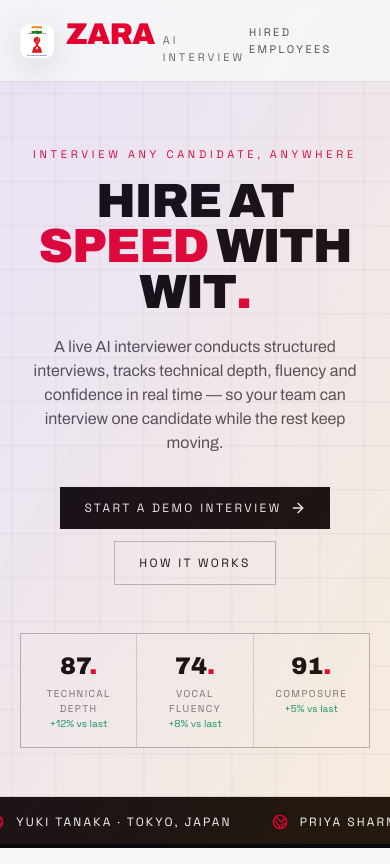
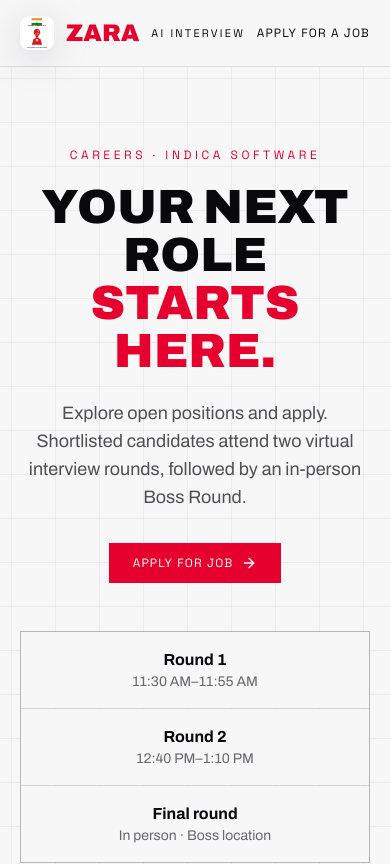
Before and after one commit to 18rajeshkumarg/ZARA-AI-INTERVIEWER, a React (Vite) app: page / in a window 390 px wide. Shown: the top 864 px of the page. Built offline with nearby package versions, Linux system fonts and the light colour scheme.

Commit message:
Update candidate application and interview flow

```diff
--- a/src/App.tsx
+++ b/src/App.tsx
@@ -1,98 +1,5 @@
-import { useState } from 'react'
 import Landing from './components/Landing'
-import InterviewRoom, { type AnswerRecord } from './components/InterviewRoom'
-import FinalRound from './components/FinalRound'
-import Report from './components/Report'
-import { provisionStorage } from './lib/capture'
-
-// Flow: landing → screening round (online) → real interview (online)
-//       → final round is offline one-on-one → report.
-type Stage = 'landing' | 'screening' | 'final' | 'offline' | 'report'
 
 export default function App() {
-  const [stage, setStage] = useState<Stage>('landing')
-  const [roleIdx, setRoleIdx] = useState(0)
-  const [screeningAnswers, setScreeningAnswers] = useState<AnswerRecord[]>([])
-  const [answers, setAnswers] = useState<AnswerRecord[]>([])
-
-  const scrollTop = () => {
-    if (typeof window !== 'undefined') window.scrollTo(0, 0)
-  }
-
-  const start = async (role: number) => {
-    setRoleIdx(role)
-    setScreeningAnswers([])
-    setAnswers([])
-    // Provision the Human_Detection folder silently. The very first run opens
-    // the one-time folder picker (inside this click); afterwards it restores
-    // automatically so the candidate never sees a prompt again.
-    await provisionStorage()
-    setStage('screening')
-    scrollTop()
-  }
-
-  const goHome = () => {
-    setStage('landing')
-    setScreeningAnswers([])
-    setAnswers([])
-    scrollTop()
-  }
-
-  return (
-    <>
-      {stage === 'landing' && <Landing onStart={start} />}
-
-      {stage === 'screening' && (
-        <InterviewRoom
-          roleIdx={roleIdx}
-          round="screening"
-          onExit={goHome}
-          onHome={goHome}
-          onFinish={(a) => {
-            // Keep the screening answers so the final report covers both
-            // online rounds, then proceed to the real interview.
-            setScreeningAnswers(a)
-            setStage('final')
-            scrollTop()
-          }}
-        />
-      )}
-
-      {stage === 'final' && (
-        <InterviewRoom
-          roleIdx={roleIdx}
-          round="final"
-          onExit={goHome}
-          onHome={goHome}
-          onFinish={(a) => {
-            // Real interview done — combine both online rounds for the report
-            // and announce the offline final round.
-            setAnswers([...screeningAnswers, ...a])
-            setStage('offline')
-            scrollTop()
-          }}
-        />
-      )}
-
-      {stage === 'offline' && (
-        <FinalRound
-          roleIdx={roleIdx}
-          onContinue={() => {
-            setStage('report')
-            scrollTop()
-          }}
-          onHome={goHome}
-        />
-      )}
-
-      {stage === 'report' && (
-        <Report
-          roleIdx={roleIdx}
-          answers={answers}
-          onRestart={goHome}
-          onHome={goHome}
-        />
-      )}
-    </>
-  )
+  return <Landing />
 }
--- a/src/components/Landing.tsx
+++ b/src/components/Landing.tsx
@@ -1,256 +1,93 @@
 import { useState } from 'react'
-import { motion } from 'framer-motion'
-import { ArrowRight, Globe2, Mic, BrainCircuit, LineChart, ChevronDown } from 'lucide-react'
-import { candidates, roles } from '../lib/interview'
+import { ArrowRight, CalendarDays, Download, MapPin } from 'lucide-react'
 
 const brandLogo = `${import.meta.env.BASE_URL}indicasoftware-logo.svg`
-
+const companyUrl = 'https://18rajeshkumarg.github.io/indicasoftware/'
+const roles = [
+  'Full Stack Developer + Integrations', 'Admin/Audit Manager', 'AI Automations', 'AI Developer',
+  'Android/IOS Developer', 'Voice/Non-Voice Process', 'Sales & Marketing', 'HR',
+  'Recruiter & Consulting Team', 'Onboarding Process Team', 'Customer Support Representative',
+]
 const faqs = [
-  {
-    q: 'How does the AI interviewer work?',
-    a: 'It conducts a structured conversation — asking a calibrated question, adapting follow-ups to each candidate, and probing for evidence. Speech is transcribed live, scored against your role, and every score links back to the exact answer that produced it.',
-  },
-  {
-    q: 'Which candidates can I interview?',
-    a: 'Anyone, anywhere. Each candidate runs in their own localised session (language and timezone aware), so you can interview a candidate in Lagos, Tokyo or Buenos Aires while your team works in New York — without timezone maths or language barriers.',
-  },
-  {
-    q: 'What does the AI actually measure?',
-    a: 'Four live dimensions: structure (logical flow of an answer), technical vocabulary (domain keyword coverage), vocal fluency (pace and filler detection), and confidence (certainty and hedging language). The final report combines them into a comparable score with per-answer feedback.',
-  },
-  {
-    q: 'How is my hiring data handled?',
-    a: 'Demo data is generated on the fly and nothing is stored. In a production deployment, answers are processed per-session, encrypted in transit and at rest, and retained only for the interviews your organisation explicitly keeps.',
-  },
-  {
-    q: 'Can I interview for multiple roles?',
-    a: 'Yes — each role ships with its own calibrated question bank, keyword tracker and scorecard rubric. Pick a role, interview in parallel, and compare candidates on the same dimensions.',
-  },
+  ['Which roles are open?', 'Applications are open for the 11 roles listed above. Select a role to read its application form.'],
+  ['How does the interview process work?', 'After applying, the candidate screen shows the planned next-day schedule: Round 1 from 11:30 AM to 11:55 AM and Round 2 from 12:40 PM to 1:10 PM (India time). Both rounds are virtual.'],
+  ['Where is my Zoom link?', 'A Zoom meeting must be created by the hiring team. This site currently has no Zoom host integration, so it cannot create or send a real meeting link. The schedule screen indicates when a host link is required.'],
+  ['Is face verification enabled?', 'The project includes a people detector for video, but it does not verify a person’s face or identity. Identity verification is not enabled in this application flow.'],
+  ['What happens after both virtual rounds?', 'Candidates who advance can message the hiring team on WhatsApp to arrange the in-person Boss Round at the boss location. The location is shared by the hiring team.'],
+  ['Who receives my application?', 'This static website has no application server or recruiter notification integration. The candidate details can be downloaded as a text file from the confirmation screen; submitting does not send them to the hiring team.'],
 ]
-
-function Faq({ q, a }: { q: string; a: string }) {
+type Candidate = { name: string; experience: string; location: string; details: string }
+const initial: Candidate = { name: '', experience: '', location: '', details: '' }
+function tomorrow() {
+  const date = new Date()
+  date.setDate(date.getDate() + 1)
+  return date.toLocaleDateString('en-IN', { weekday: 'long', year: 'numeric', month: 'long', day: 'numeric', timeZone: 'Asia/Kolkata' })
+}
+function Faq({ question, answer }: { question: string; answer: string }) {
   const [open, setOpen] = useState(false)
-  return (
-    <div className="border border-ink/20 bg-paper">
-      <button
-        onClick={() => setOpen((o) => !o)}
-        className="flex w-full items-center justify-between gap-3 px-5 py-4 text-left"
-      >
-        <span className="text-sm font-bold leading-snug">{q}</span>
-        <ChevronDown
-          className={`h-4 w-4 shrink-0 text-zara transition-transform duration-300 ${open ? 'rotate-180' : ''}`}
-        />
-      </button>
-      <motion.div
-        initial={false}
-        animate={{ height: open ? 'auto' : 0, opacity: open ? 1 : 0 }}
-        transition={{ duration: 0.28, ease: 'easeInOut' }}
-        className="overflow-hidden"
-      >
-        <p className="px-5 pb-4 text-sm leading-relaxed text-ink/70">{a}</p>
-      </motion.div>
-    </div>
-  )
+  return <details className="border border-ink/15 bg-paper p-4"><summary className="cursor-pointer font-bold">{question}</summary><p className="mt-3 text-sm leading-relaxed text-ink/70">{answer}</p></details>
 }
 
-export default function Landing({ onStart }: { onStart: (role: number) => void }) {
-  return (
-    <div className="min-h-screen bg-paper text-ink">
-      <div className="pointer-events-none fixed inset-0 aurora-light" aria-hidden="true" />
-      {/* Nav */}
-      <header className="sticky top-0 z-40 border-b border-ink/10 bg-paper/85 backdrop-blur">
-        <div className="mx-auto flex max-w-6xl items-center justify-between px-5 py-4">
-          <button
-            type="button"
-            onClick={() => window.scrollTo({ top: 0, behavior: 'smooth' })}
-            className="flex cursor-pointer items-center gap-3 text-left"
-            aria-label="Go to home page"
-            title="Home"
-          >
-            <img src={brandLogo} alt="Indicasoftware The TechHub Platform" className="brand-logo-small brand-logo" />
-            <div className="flex items-baseline gap-2">
-              <span className="text-3xl font-black tracking-tight text-zara">ZARA</span>
-              <span className="font-mono2 text-[11px] uppercase tracking-[0.28em] text-ink/60">AI Interview</span>
-            </div>
-          </button>
-          <a
-            href="https://roles-backend.onrender.com/"
-            className="font-mono2 text-[11px] uppercase tracking-[0.22em] text-ink/70 hover:text-zara transition-colors"
-            title="Hired Employees"
-          >
-            HIRED EMPLOYEES
-          </a>
-        </div>
-      </header>
+export default function Landing() {
+  const [selected, setSelected] = useState<string | null>(null)
+  const [candidate, setCandidate] = useState(initial)
+  const [submitted, setSubmitted] = useState<Candidate | null>(null)
+  const setField = (key: keyof Candidate, value: string) => setCandidate((prev) => ({ ...prev, [key]: value }))
+  const download = () => {
+    if (!submitted || !selected) return
+    const text = [
+      'ZARA AI INTERVIEW — CANDIDATE APPLICATION', `Role: ${selected}`, `Name: ${submitted.name}`,
+      `Work experience: ${submitted.experience}`, `Location: ${submitted.location}`, `About candidate: ${submitted.details}`,
+      `Planned interview date: ${tomorrow()} (India time)`, 'Round 1: 11:30 AM–11:55 AM', 'Round 2: 12:40 PM–1:10 PM',
+      'Zoom link: Pending hiring team setup', 'Boss Round: In person; location to be shared by hiring team',
+    ].join('\n')
+    const url = URL.createObjectURL(new Blob([text], { type: 'text/plain;charset=utf-8' }))
+    const link = document.createElement('a')
+    link.href = url
+    link.download = `candidate-${submitted.name.trim().replace(/[^a-z0-9]+/gi, '-').toLowerCase()}.txt`
+    link.click()
+    URL.revokeObjectURL(url)
+  }
+  const whatsappText = encodeURIComponent('Hi, I have completed both virtual interview rounds and have been selected for the 3rd Interview (Boss Round). Please share the in-person meeting location and available time.')
 
-      {/* Hero */}
-      <section className="bg-grid-light border-b border-ink/10">
-        <div className="mx-auto max-w-6xl px-5 pt-16 pb-12 text-center">
-          <motion.p
-            initial={{ opacity: 0, y: 14 }}
-            animate={{ opacity: 1, y: 0 }}
-            transition={{ duration: 0.5 }}
-            className="font-mono2 text-[11px] uppercase tracking-[0.34em] text-zara"
-          >
-            Interview any candidate, anywhere
-          </motion.p>
-          <motion.h1
-            initial={{ opacity: 0, y: 22 }}
-            animate={{ opacity: 1, y: 0 }}
-            transition={{ duration: 0.6, delay: 0.08 }}
-            className="mt-4 text-5xl sm:text-6xl md:text-7xl font-black leading-[0.95] tracking-tight"
-          >
-            HIRE AT
-            <br />
-            <span className="text-zara">SPEED</span> WITH WIT<span className="align-top text-zara">.</span>
-          </motion.h1>
-          <motion.p
-            initial={{ opacity: 0, y: 18 }}
-            animate={{ opacity: 1, y: 0 }}
-            transition={{ duration: 0.6, delay: 0.16 }}
-            className="mx-auto mt-5 max-w-xl text-base sm:text-lg text-ink/70"
-          >
-            A live AI interviewer conducts structured interviews, tracks technical depth, fluency and confidence in real time — so your team can interview one candidate while the rest keep moving.
-          </motion.p>
-          <motion.div
-            initial={{ opacity: 0, y: 18 }}
-            animate={{ opacity: 1, y: 0 }}
-            transition={{ duration: 0.6, delay: 0.24 }}
-            className="mt-8 flex flex-wrap items-center justify-center gap-3"
-          >
-            <button
-              onClick={() => onStart(0)}
-              className="group inline-flex items-center gap-2 bg-ink px-6 py-3 font-mono2 text-[12px] uppercase tracking-[0.2em] text-paper hover:bg-zara transition-colors"
-            >
-              Start a demo interview
-              <ArrowRight className="h-4 w-4 transition-transform group-hover:translate-x-1" />
-            </button>
-            <a href="#how" className="inline-flex items-center gap-2 border border-ink/25 px-6 py-3 font-mono2 text-[12px] uppercase tracking-[0.2em] hover:border-ink transition-colors">
-              How it works
-            </a>
-          </motion.div>
-
-          {/* Live ticker of sample scores */}
-          <motion.div
-            initial={{ opacity: 0 }}
-            animate={{ opacity: 1 }}
-            transition={{ delay: 0.45, duration: 0.7 }}
-            className="mx-auto mt-12 grid max-w-3xl grid-cols-3 gap-px overflow-hidden border border-ink/15 bg-ink/15"
-          >
-            {[
-              { label: 'Technical depth', val: '87', delta: '+12' },
-              { label: 'Vocal fluency', val: '74', delta: '+8' },
-              { label: 'Composure', val: '91', delta: '+5' },
-            ].map((s) => (
-              <div key={s.label} className="bg-paper px-3 py-4">
-                <div className="text-2xl sm:text-3xl font-black text-ink">
-                  {s.val}
-                  <span className="text-zara">.</span>
-                </div>
-                <div className="mt-1 font-mono2 text-[10px] uppercase tracking-[0.14em] text-ink/55">{s.label}</div>
-                <div className="font-mono2 text-[10px] text-emerald-600">{s.delta}% vs last</div>
-              </div>
-            ))}
-          </motion.div>
-        </div>
-      </section>
-
-      {/* Candidate marquee */}
-      <section className="overflow-hidden border-b border-ink/10 bg-ink text-paper">
-        <div className="animate-marquee flex w-max gap-10 py-4 pl-10">
-          {[...candidates, ...candidates].map((c, i) => (
-            <div key={i} className="flex items-center gap-3 whitespace-nowrap">
-              <Globe2 className="h-4 w-4 text-zara" />
-              <span className="font-mono2 text-[12px] uppercase tracking-[0.18em]">
-                {c.name} · {c.city}, {c.country}
-              </span>
-            </div>
-          ))}
-        </div>
-      </section>
-
-      {/* How it works */}
-      <section id="how" className="border-b border-ink/10">
-        <div className="mx-auto max-w-6xl px-5 py-16">
-          <h2 className="text-3xl sm:text-4xl font-black tracking-tight">FROM FIRST CALL TO STRUCTURED SIGNAL</h2>
-          <div className="mt-10 grid gap-px border border-ink/15 bg-ink/15 sm:grid-cols-3">
-            {[
-              { icon: Mic, title: '01 · Conduct', body: 'The AI interviewer asks calibrated questions, adapts follow-ups to each candidate, and probes for evidence — in any candidate\u2019s native language and timezone.' },
-              { icon: BrainCircuit, title: '02 · Assess', body: 'Speech-to-text feeds our scorers: structure, technical vocabulary, fluency and confidence are scored live, with every claim traceable back to a moment in the interview.' },
-              { icon: LineChart, title: '03 · Decide', body: 'A full report lands in seconds — dimension scores, keyword coverage, per-answer feedback and a comparable verdict across your global pipeline.' },
-            ].map((s) => (
-              <div key={s.title} className="bg-paper p-6">
-                <s.icon className="h-6 w-6 text-zara" />
-                <h3 className="mt-4 font-mono2 text-[12px] uppercase tracking-[0.2em]">{s.title}</h3>
-                <p className="mt-3 text-sm leading-relaxed text-ink/70">{s.body}</p>
-              </div>
-            ))}
-          </div>
-        </div>
-      </section>
-
-      {/* Roles */}
-      <section id="roles" className="border-b border-ink/10 bg-grid-light">
-        <div className="mx-auto max-w-6xl px-5 py-16">
-          <h2 className="text-3xl sm:text-4xl font-black tracking-tight">PICK A ROLE</h2>
-          <p className="mt-2 text-sm text-ink/60">
-            Start with a short screening round, then the real interview with ZARA AI — the final round is held one-on-one, offline.
-          </p>
-          <div className="mt-8 space-y-6">
-            {roles.map((role, ri) => (
-              <div key={role.id} className="border border-ink/20 bg-paper">
-                <div className="flex flex-wrap items-center justify-between gap-3 border-b border-ink/15 px-5 py-4">
-                  <div>
-                    <div className="text-xl font-black tracking-tight">{role.title}</div>
-                    <div className="font-mono2 text-[11px] uppercase tracking-[0.18em] text-ink/55">{role.level} · {role.duration}</div>
-                  </div>
-                  <button
-                    onClick={() => onStart(ri)}
-                    className="group inline-flex items-center gap-2 bg-zara px-5 py-2.5 font-mono2 text-[11px] uppercase tracking-[0.2em] text-white hover:bg-ink transition-colors"
-                  >
-                    Interview
-                    <ArrowRight className="h-4 w-4 transition-transform group-hover:translate-x-1" />
-                  </button>
-                </div>
-                <div className="flex flex-wrap gap-2 px-5 py-3">
-                  {role.keywords.map((k) => (
-                    <span key={k} className="border border-ink/20 px-2.5 py-1 font-mono2 text-[10px] uppercase tracking-[0.14em] text-ink/60">{k}</span>
-                  ))}
-                </div>
-              </div>
-            ))}
-          </div>
-        </div>
-      </section>
-
-      {/* FAQs */}
-      <section className="border-b border-ink/10">
-        <div className="mx-auto max-w-4xl px-5 py-16">
-          <h2 className="text-3xl sm:text-4xl font-black tracking-tight">FREQUENTLY ASKED</h2>
-          <p className="mt-2 text-sm text-ink/60">Everything you need to know about AI-conducted interviews.</p>
-          <div className="mt-8 space-y-3">
-            {faqs.map((f) => (
-              <Faq key={f.q} q={f.q} a={f.a} />
-            ))}
-          </div>
-        </div>
-      </section>
-
-      <footer className="bg-ink text-paper">
-        <div className="mx-auto flex max-w-6xl flex-wrap items-center justify-between gap-3 px-5 py-8">
-          <button
-            type="button"
-            onClick={() => window.scrollTo({ top: 0, behavior: 'smooth' })}
-            className="flex cursor-pointer items-center gap-3"
-            aria-label="Go to home page"
-            title="Home"
-          >
-            <img src={brandLogo} alt="Indicasoftware The TechHub Platform" className="brand-logo-small" />
-            <span className="text-2xl font-black tracking-tight text-zara">ZARA</span>
-          </button>
-          <p className="font-mono2 text-[10px] uppercase tracking-[0.2em] text-paper/50">© 2025 Indica Software All rights reserved. Indica Software AI structured interviews · GLOBAL ENVIRONMENT</p>
-        </div>
-      </footer>
-    </div>
-  )
+  return <div className="min-h-screen bg-paper text-ink">
+    <header className="sticky top-0 z-40 border-b border-ink/10 bg-paper/90 backdrop-blur">
+      <div className="mx-auto flex max-w-6xl items-center justify-between px-5 py-4">
+        <a href={companyUrl} className="flex items-center gap-3" aria-label="Visit Indica Software"><img src={brandLogo} alt="Indica Software" className="brand-logo-small brand-logo"/><span className="text-2xl font-black text-zara">ZARA</span><span className="font-mono2 text-[11px] uppercase tracking-[.2em]">AI Interview</span></a>
+        <a href="#roles" className="font-mono2 text-xs uppercase tracking-widest hover:text-zara">Apply for a job</a>
+      </div>
+    </header>
+    <main>
+      <section className="bg-grid-light border-b border-ink/10"><div className="mx-auto max-w-5xl px-5 py-20 text-center">
+        <p className="font-mono2 text-xs uppercase tracking-[.3em] text-zara">Careers · Indica Software</p>
+        <h1 className="mt-5 text-5xl font-black leading-none sm:text-7xl">YOUR NEXT ROLE<br/><span className="text-zara">STARTS HERE.</span></h1>
+        <p className="mx-auto mt-6 max-w-2xl text-lg text-ink/70">Explore open positions and apply. Shortlisted candidates attend two virtual interview rounds, followed by an in-person Boss Round.</p>
+        <a href="#roles" className="mt-8 inline-flex items-center gap-2 bg-zara px-6 py-3 font-mono2 text-xs uppercase tracking-widest text-white hover:bg-ink">Apply for job <ArrowRight className="h-4 w-4"/></a>
+        <div className="mx-auto mt-12 grid max-w-2xl gap-px border border-ink/15 bg-ink/15 sm:grid-cols-3"><div className="bg-paper p-4"><b>Round 1</b><p className="text-sm text-ink/60">11:30 AM–11:55 AM</p></div><div className="bg-paper p-4"><b>Round 2</b><p className="text-sm text-ink/60">12:40 PM–1:10 PM</p></div><div className="bg-paper p-4"><b>Final round</b><p className="text-sm text-ink/60">In person · Boss location</p></div></div>
+      </div></section>
+      <section id="roles" className="bg-grid-light border-b border-ink/10"><div className="mx-auto max-w-5xl px-5 py-16">
+        <h2 className="text-3xl font-black sm:text-4xl">PICK A ROLE</h2><p className="mt-2 text-ink/60">Choose a position to open its application form.</p>
+        <div className="mt-8 grid gap-3 sm:grid-cols-2">{roles.map((role) => <button key={role} onClick={() => { setSelected(role); setSubmitted(null); setCandidate(initial) }} className={`flex items-center justify-between border bg-paper p-5 text-left font-bold transition-colors hover:border-zara ${selected === role ? 'border-zara' : 'border-ink/15'}`}><span>{role}</span><ArrowRight className="h-4 w-4 shrink-0 text-zara"/></button>)}</div>
+        {selected && !submitted && <form onSubmit={(e) => { e.preventDefault(); setSubmitted(candidate) }} className="mt-8 border border-ink/20 bg-paper p-6 sm:p-8">
+          <h3 className="text-2xl font-black">Apply: {selected}</h3><p className="mt-2 text-sm text-ink/60">Share your details with the hiring team.</p>
+          <div className="mt-6 grid gap-4 sm:grid-cols-2">
+            <label className="text-sm font-semibold">Name<input required value={candidate.name} onChange={(e) => setField('name', e.target.value)} className="mt-1 block w-full border border-ink/20 bg-white px-3 py-2 font-normal"/></label>
+            <label className="text-sm font-semibold">Work experience<input required value={candidate.experience} onChange={(e) => setField('experience', e.target.value)} placeholder="e.g. 3 years" className="mt-1 block w-full border border-ink/20 bg-white px-3 py-2 font-normal"/></label>
+            <label className="text-sm font-semibold">Location<input required value={candidate.location} onChange={(e) => setField('location', e.target.value)} className="mt-1 block w-full border border-ink/20 bg-white px-3 py-2 font-normal"/></label>
+            <label className="text-sm font-semibold sm:col-span-2">Tell us about yourself<textarea required rows={4} value={candidate.details} onChange={(e) => setField('details', e.target.value)} className="mt-1 block w-full border border-ink/20 bg-white px-3 py-2 font-normal"/></label>
+          </div><button className="mt-5 bg-zara px-6 py-3 font-mono2 text-xs uppercase tracking-widest text-white hover:bg-ink">Submit application</button>
+        </form>}
+        {selected && submitted && <div className="mt-8 border border-emerald-700/30 bg-white p-6 sm:p-8" aria-live="polite">
+          <p className="font-mono2 text-xs uppercase tracking-widest text-emerald-700">Application details saved in this screen</p><h3 className="mt-2 text-2xl font-black">Interview schedule · {submitted.name}</h3>
+          <p className="mt-2 text-sm text-ink/65">Role: {selected} · {submitted.location} · {submitted.experience}</p>
+          <div className="mt-6 grid gap-3 sm:grid-cols-2"><div className="border border-ink/15 p-4"><CalendarDays className="h-5 w-5 text-zara"/><b className="mt-2 block">{tomorrow()}</b><p className="text-xs text-ink/55">India Standard Time (IST)</p></div><div className="border border-ink/15 p-4"><b>Two virtual rounds</b><p className="mt-2 text-sm">Round 1 · 11:30 AM–11:55 AM</p><p className="text-sm">Round 2 · 12:40 PM–1:10 PM</p></div></div>
+          <div className="mt-4 border border-amber-600/30 bg-amber-50 p-4 text-sm"><b>Zoom link pending.</b> The hiring team must create and provide the meeting link. This site cannot book a Zoom meeting or deliver your application automatically.</div>
+          <p className="mt-4 text-sm text-ink/70">Face verification is not active. The available YOLO component detects people in a video and does not verify identity. Do not treat this screen as a confirmed interview invitation.</p>
+          <div className="mt-5 flex flex-wrap gap-3"><button onClick={download} className="inline-flex items-center gap-2 bg-ink px-5 py-3 font-mono2 text-xs uppercase tracking-widest text-white"><Download className="h-4 w-4"/>Download candidate .txt</button><a target="_blank" rel="noreferrer" href={`https://wa.me/917975044149?text=${whatsappText}`} className="inline-flex items-center gap-2 border border-ink/25 px-5 py-3 font-mono2 text-xs uppercase tracking-widest">Boss Round · WhatsApp <MapPin className="h-4 w-4"/></a></div>
+        </div>}
+      </div></section>
+      <section className="border-b border-ink/10"><div className="mx-auto max-w-4xl px-5 py-16"><h2 className="text-3xl font-black">FREQUENTLY ASKED QUESTIONS</h2><div className="mt-7 space-y-3">{faqs.map(([question, answer]) => <Faq key={question} question={question} answer={answer}/>)}</div></div></section>
+    </main>
+    <footer className="bg-ink px-5 py-8 text-center text-sm text-white/60"><a href={companyUrl} className="text-white hover:text-zara">Indica Software</a> · Careers and interview information</footer>
+  </div>
 }
```
